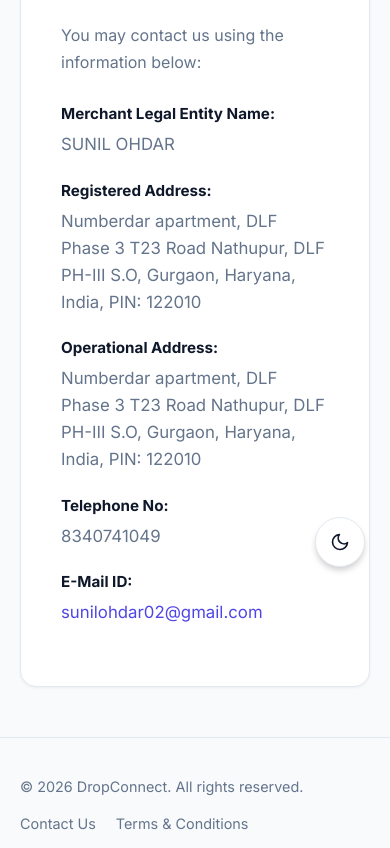
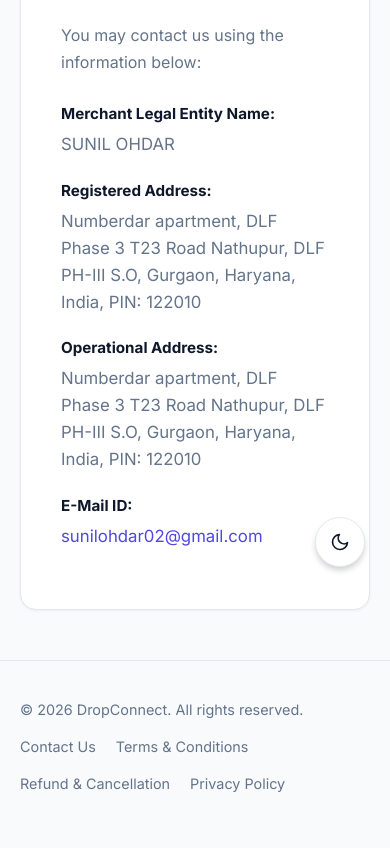
Before and after one commit to Sunil-365/universal-clipboard, a website: page public/contact.html in a window 390 px wide. Shown: the part 252-1100 px from the top of the page. Drawn offline with Linux system fonts and the light colour scheme.

Commit message:
Remove telephone number from Contact Us page

```diff
--- a/public/contact.html
+++ b/public/contact.html
@@ -42,11 +42,6 @@
             </div>
 
             <div class="info-group">
-                <div class="info-label">Telephone No:</div>
-                <div class="info-val">8340741049</div>
-            </div>
-
-            <div class="info-group">
                 <div class="info-label">E-Mail ID:</div>
                 <div class="info-val"><a href="mailto:sunilohdar02@gmail.com" style="color: var(--accent-primary); text-decoration: none;">sunilohdar02@gmail.com</a></div>
             </div>
```
